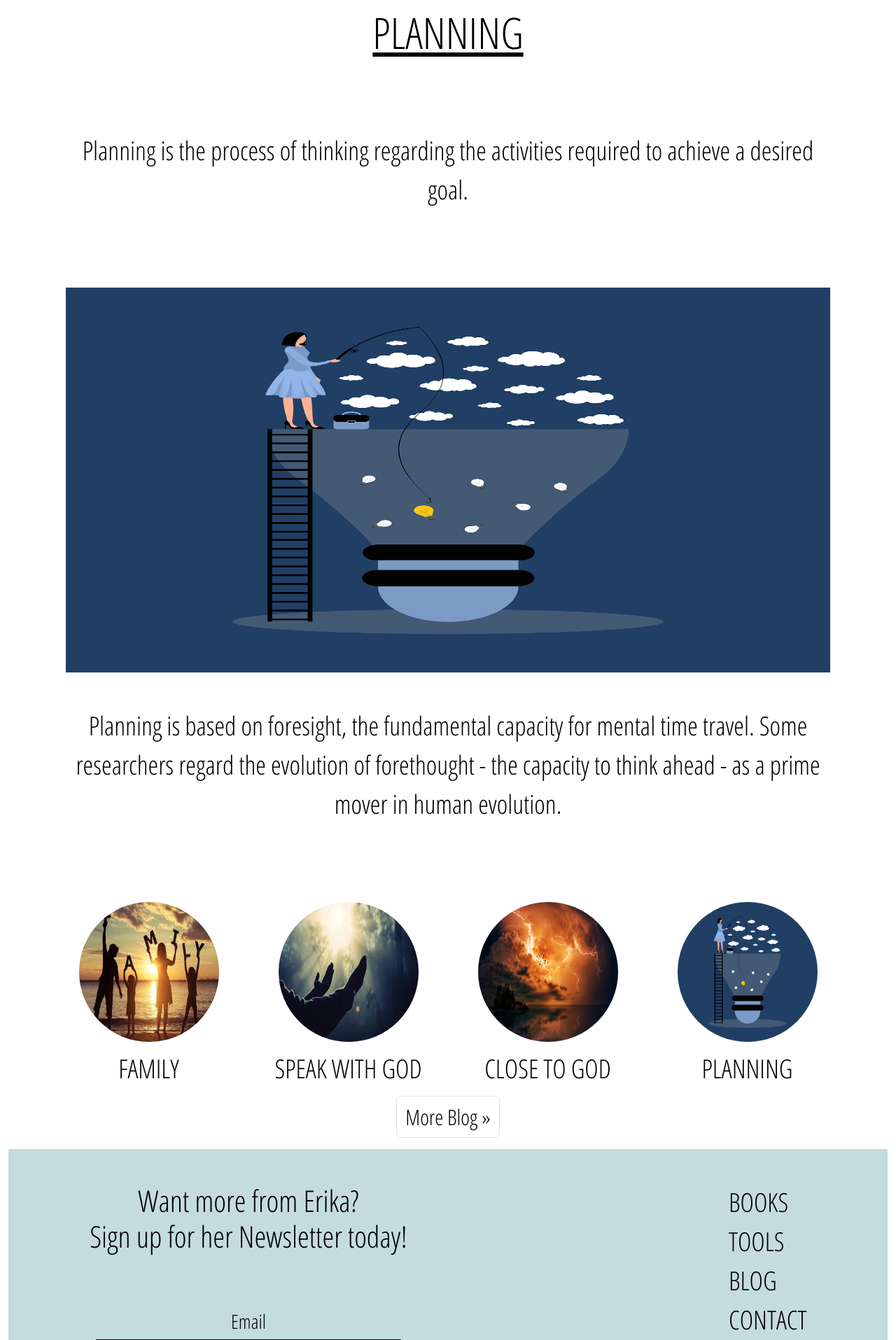
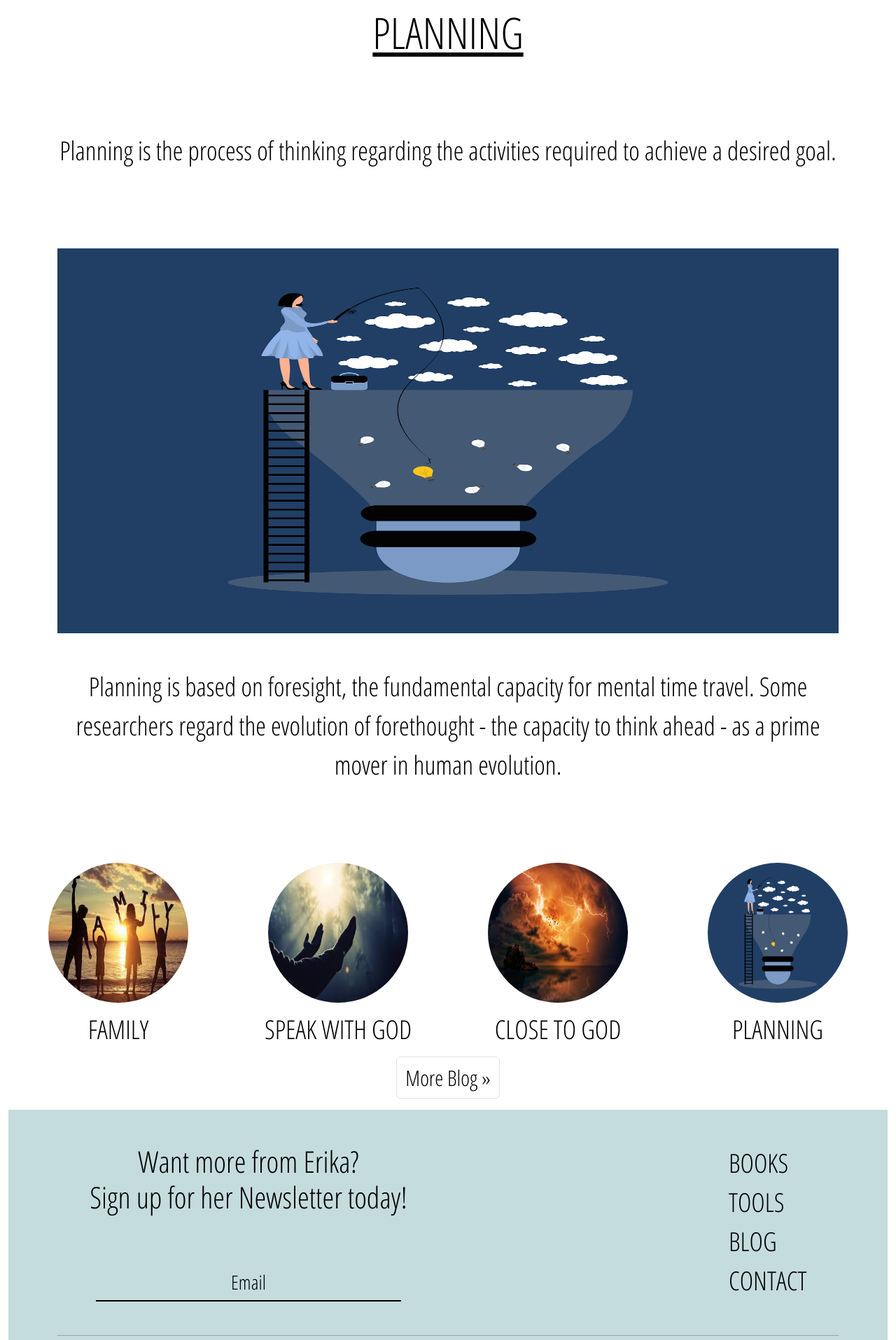
Before and after one commit to ErikaDejonge/Erika_Website, a Django app: a page that uses ErikaApp/templates/main/base.html in a window 1280 px wide. Shown: the part 249-2164 px from the top of the page at 70% size. Run offline with Django 5.2, Linux system fonts and the light colour scheme; data comes from the database, SQL or seed files in the repository.

Commit message:
word wrap

```diff
--- a/ErikaApp/templates/main/base.html
+++ b/ErikaApp/templates/main/base.html
@@ -161,7 +161,7 @@
                 font-size: 20pt;
             }
         }
-        @media screen and (max-width:375px) {
+        @media screen and (max-width:400px) {
             body{
                 font-size: 16px;
             }
--- a/ErikaApp/templates/main/book.html
+++ b/ErikaApp/templates/main/book.html
@@ -21,6 +21,7 @@
         font-size: 28pt;
         padding: 0% 5% 0% 5%;
     }
+
     @media screen and (max-width:425px){
         body .main-book-container{
             background: #C9DCDD;
@@ -86,9 +87,9 @@
             padding: 0% 5% 0% 5%;
         }
         .book-descriptions{
-            width: 410px;
+            width: 409px;
             position: relative;
-            left: -12%;
+            left: -14%;
 
         }
         .book-des{
--- a/ErikaApp/templates/main/showblog.html
+++ b/ErikaApp/templates/main/showblog.html
@@ -4,6 +4,10 @@
 
 <link rel="stylesheet" href="{% static 'css/blog.css' %}">
 <link rel="stylesheet" href="{% static 'css/index.css' %}">
+
+<style>
+
+</style>
 
 {% endblock link %}
 {% block title %}
@@ -13,7 +17,7 @@
 {% block content %}
 
 <div class="container-fluid">
-    <div class="container text-center">
+    <div class="container-fluid text-center">
         <div class="wrapper">
             <div class='container py-5 ' >
                 <div class="blog-body py-5">
@@ -36,7 +40,7 @@
 </div>
 
 
-<div class="container position-relative">
+<div class="container-fluid position-relative">
     <div class="wrapper position-relative bottom-0 start-50 translate-middle-x wrapper-items">
         <div class="row row-cols-2 row-cols-sm-3 row-cols-md-4  ">
 
```
